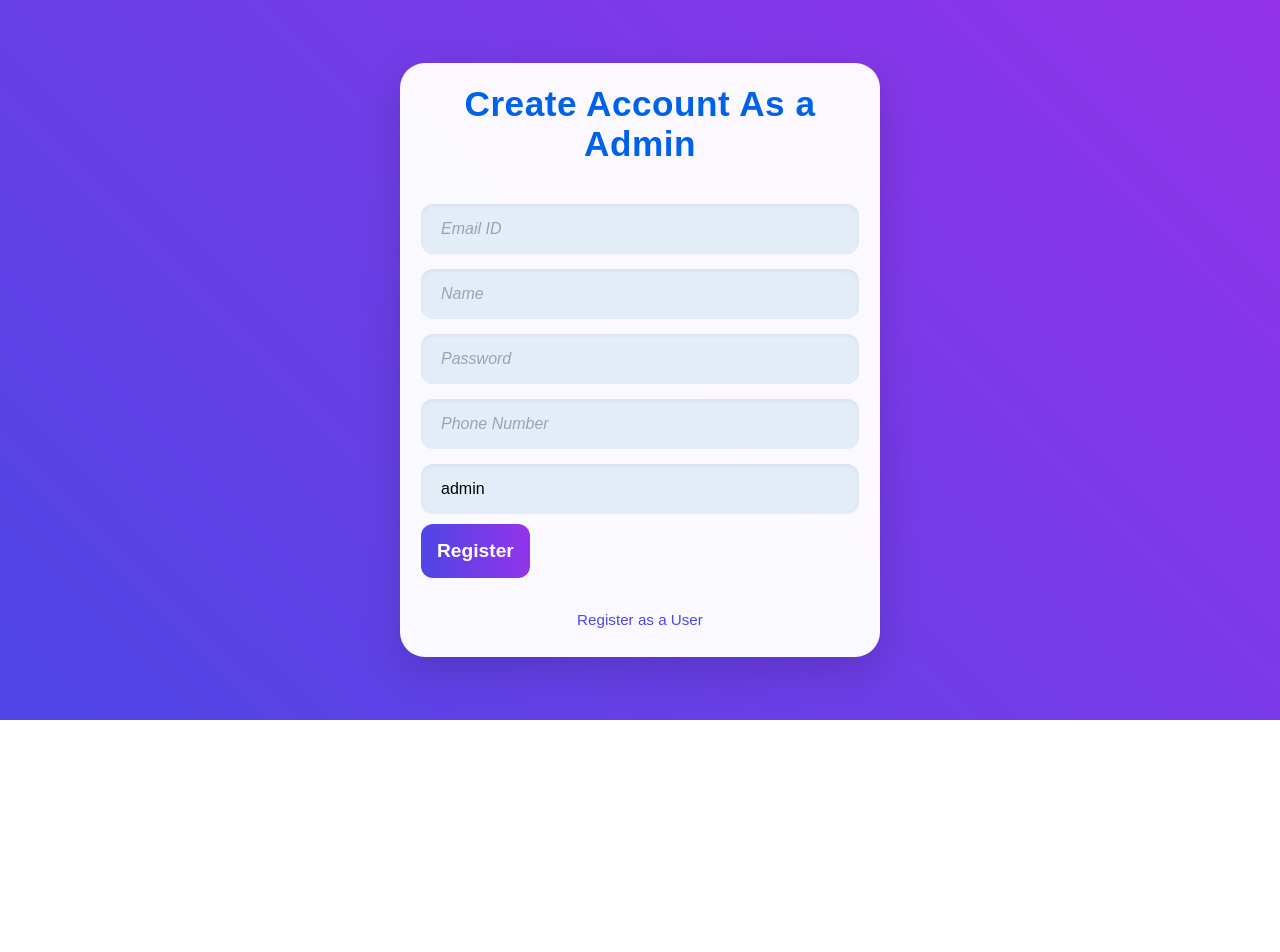
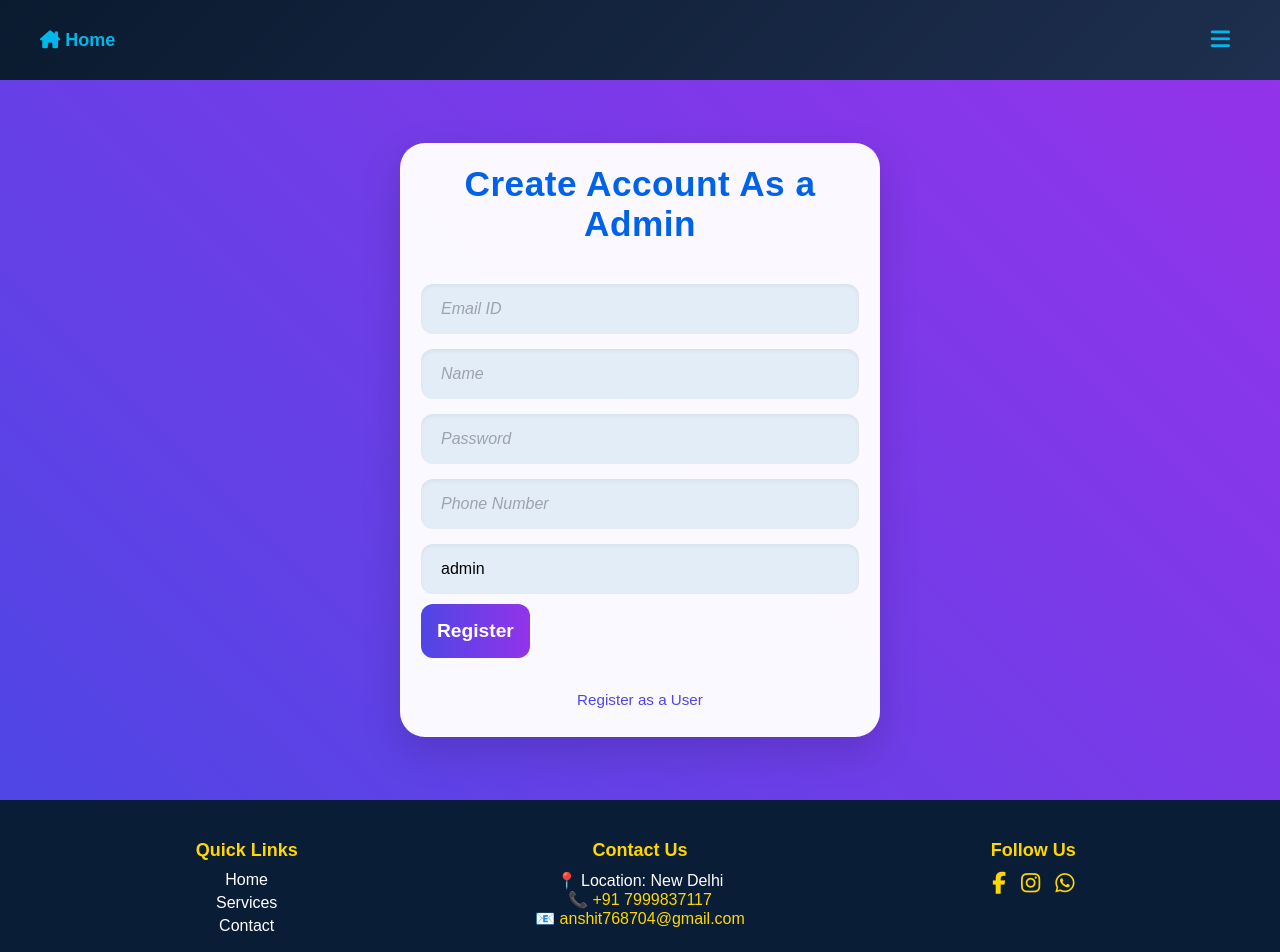
Before and after one commit to Aloktripathi19/Shop-Cycle, a React (Create React App) app: page /special-only-for-admin in a window 1280 px wide. Shown: the top 952 px of the page. Before the commit the page ends 800 px from the top, so only its background shows below. Built offline with nearby package versions, Linux system fonts and the light colour scheme.

Commit message:
Add footer in admin reg

```diff
--- a/src/Comp/OnlyAdmin.js
+++ b/src/Comp/OnlyAdmin.js
@@ -1,6 +1,8 @@
 import axios from 'axios'
 import React, { useState } from 'react'
 import { useNavigate } from 'react-router-dom'
+import Nav from './Nav'
+import Footer from './Footer'
 
 function OnlyAdmin() {
     let navigate = useNavigate()
@@ -28,6 +30,8 @@ function OnlyAdmin() {
 
 
   return (
+    <>
+    <Nav/>
     <div className="form-con">
     <div className="form-box">
       <h2>Create Account As a Admin</h2>
@@ -47,6 +51,8 @@ function OnlyAdmin() {
 
     </div>
   </div>
+  <Footer/>
+  </>
   )
 }
 
```
